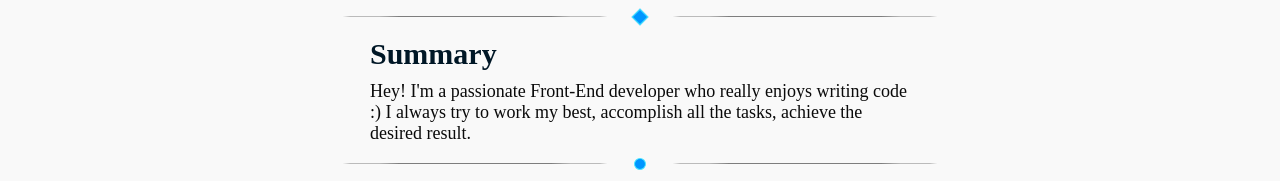
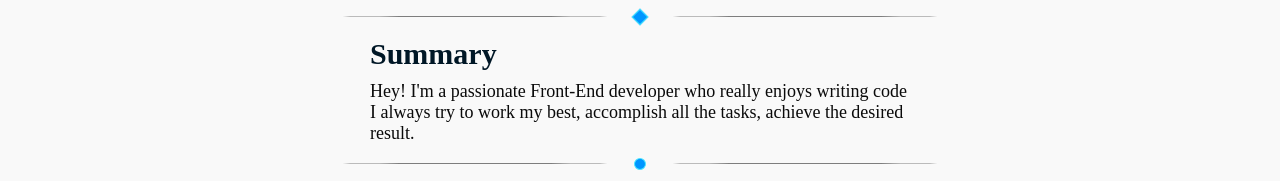
Before and after one commit to dima24kmagic/CV, a website: page index.html in a window 1280 px wide. Shown: the part 313-494 px from the top of the page. Drawn offline with Linux system fonts and the light colour scheme.

Commit message:
remove emoji

```diff
--- a/index.html
+++ b/index.html
@@ -32,7 +32,7 @@
 
 	<div class='summary w-70 block'>
 		<div class='block-name'>Summary</div>
-		Hey! I'm a passionate Front-End developer who really enjoys writing code :)
+		Hey! I'm a passionate Front-End developer who really enjoys writing code
 		I always try to work my best, accomplish all the tasks, achieve the desired result.
 
 		<div class='underline underline--circle'>
```
